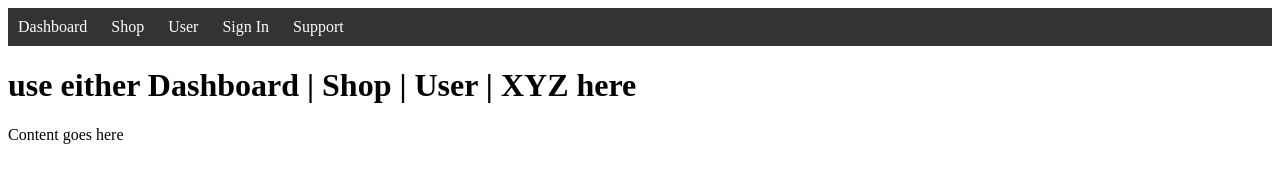
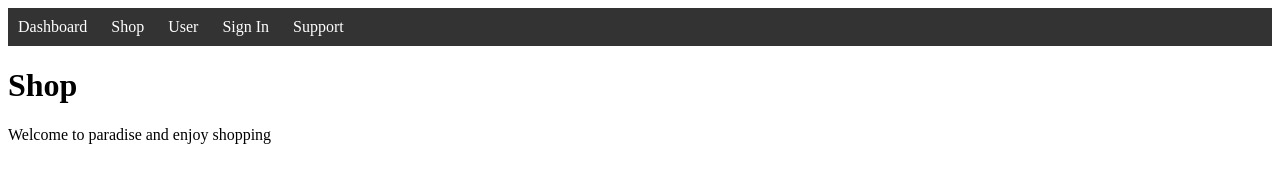
Before and after one commit to FerahC/vigilant-adventure, a plain HTML site: page webpage2/index.html in a window 1280 px wide. Drawn offline with Linux system fonts and the light colour scheme.

Commit message:
Shop content update

```diff
--- a/webpage2/index.html
+++ b/webpage2/index.html
@@ -21,8 +21,8 @@
   </nav>
 
 
-  <h1>use either Dashboard | Shop | User | XYZ here</h1>
-  <p>Content goes here</p>
+  <h1>Shop</h1>
+  <p>Welcome to paradise and enjoy shopping</p>
 
 
 </body>
```
